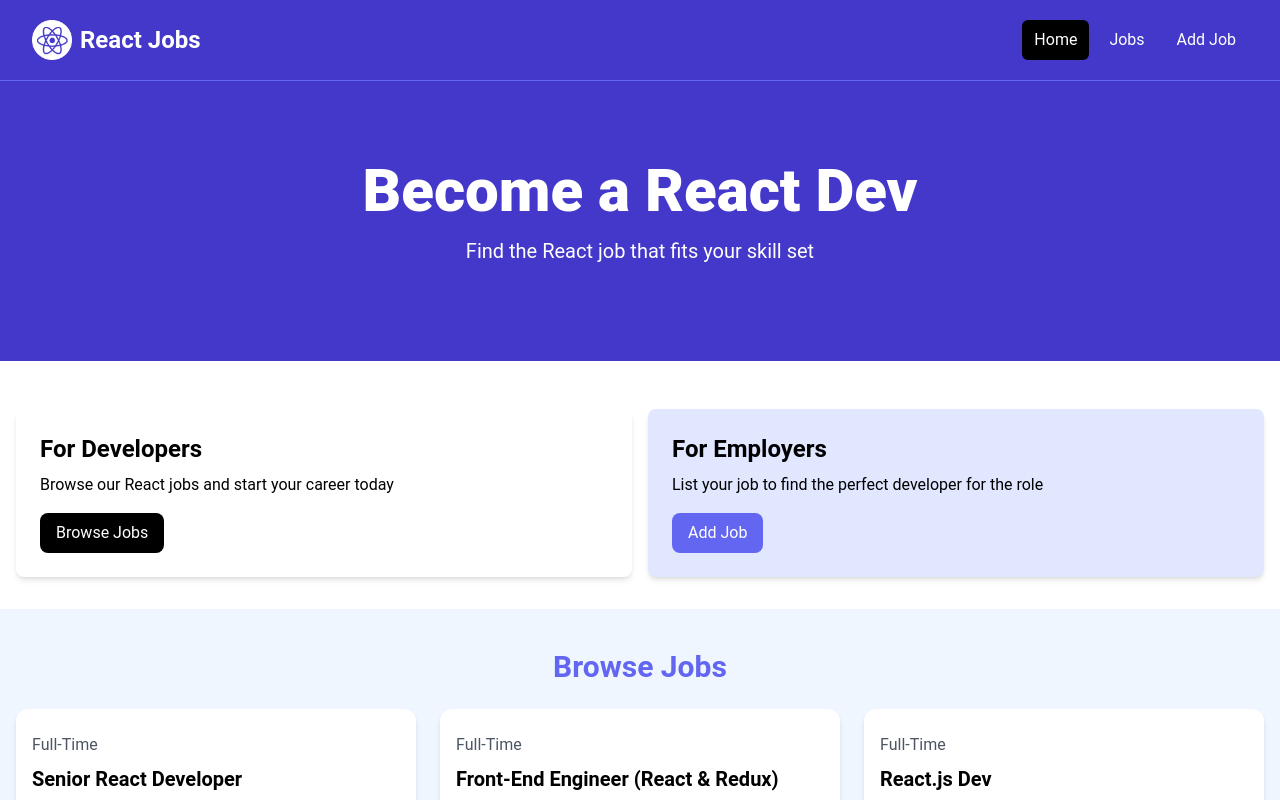
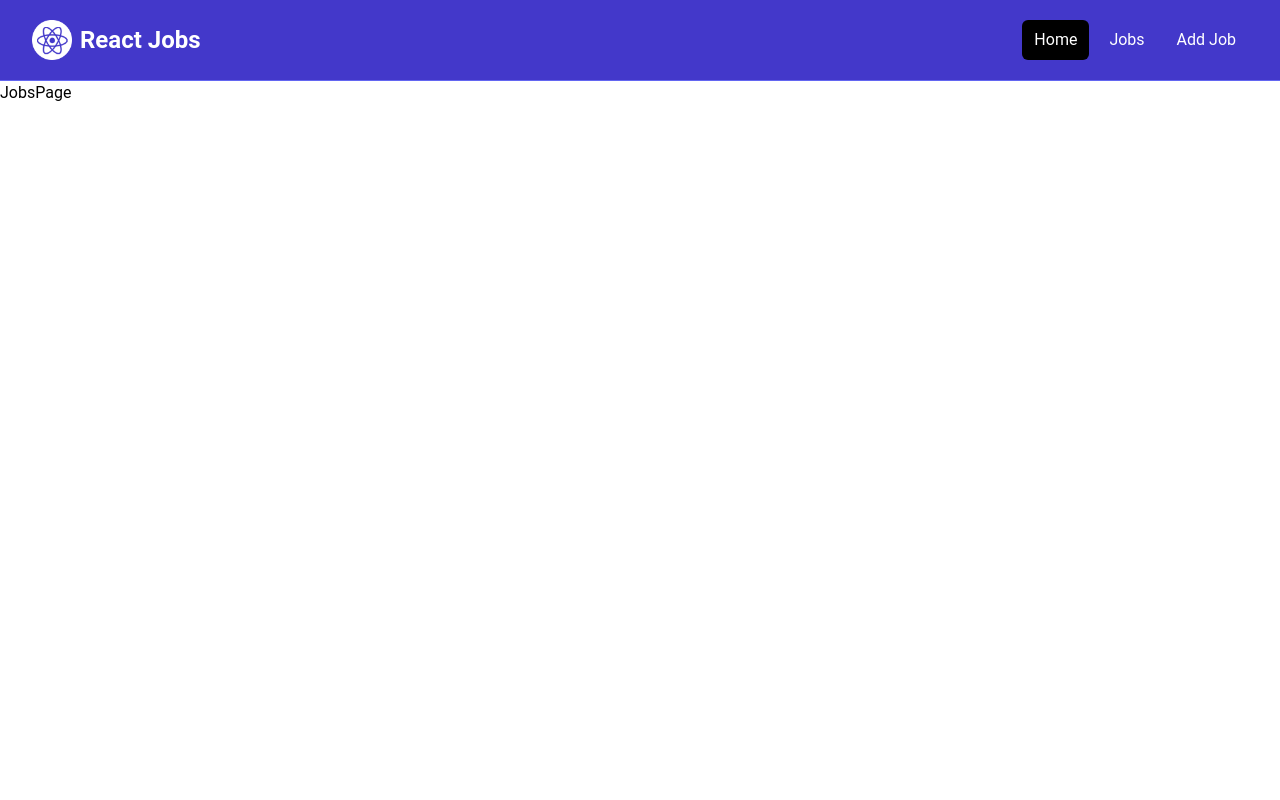
Before and after one commit to Denver-Ning/react-jobs-project, a React (Vite) app: page /jobs in a window 1280 px wide. Shown: the top 800 px of the page. Built offline with nearby package versions, Linux system fonts and the light colour scheme.

Commit message:
feat: add Router

```diff
--- a/src/App.tsx
+++ b/src/App.tsx
@@ -1,19 +1,19 @@
-import Navbar from "./components/Navbar"
-import Hero from "./components/Hero"
-import HomeCards from "./components/HomeCards"
-import JobListings from "./components/JobListings"
-import ViewAllJobs from "./components/ViewAllJobs"
+import { Route, createBrowserRouter, createRoutesFromElements, RouterProvider } from 'react-router-dom'
+import HomePage from "./pages/HomePage"
+import MainLayouts from './layouts/MainLayouts'
+import JobsPage from './pages/JobsPage'
 
 const App = () => {
+  const router = createBrowserRouter(
+    createRoutesFromElements(
+      <Route path="/" element={<MainLayouts />}>
+        <Route index element={<HomePage />} />
+        <Route path='jobs' element={<JobsPage />} />
+      </Route>
+    )
+  )
   return (
-    <>
-      <Navbar />
-      <Hero />
-      <HomeCards />
-      <JobListings />
-      <ViewAllJobs />
-
-    </>
+    <RouterProvider router={router} />
   )
 }
 
--- /dev/null
+++ b/src/layouts/MainLayouts.tsx
@@ -0,0 +1,12 @@
+import { Outlet } from "react-router-dom"
+import Navbar from "../components/Navbar"
+const MainLayouts = () => {
+  return (
+    <>
+      <Navbar />
+      <Outlet />
+    </>
+  )
+}
+
+export default MainLayouts
--- /dev/null
+++ b/src/pages/HomePage.tsx
@@ -0,0 +1,16 @@
+import Hero from "../components/Hero"
+import HomeCards from "../components/HomeCards"
+import JobListings from "../components/JobListings"
+import ViewAllJobs from "../components/ViewAllJobs"
+const HomePage = () => {
+  return (
+    <>
+      <Hero />
+      <HomeCards />
+      <JobListings />
+      <ViewAllJobs />
+    </>
+  )
+}
+
+export default HomePage
--- /dev/null
+++ b/src/pages/JobsPage.tsx
@@ -0,0 +1,8 @@
+
+const JobsPage = () => {
+  return (
+    <div>JobsPage</div>
+  )
+}
+
+export default JobsPage
```
